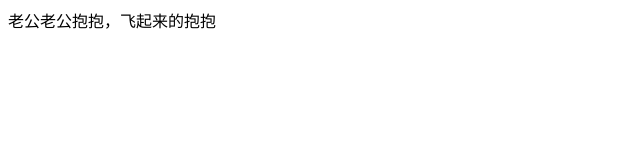
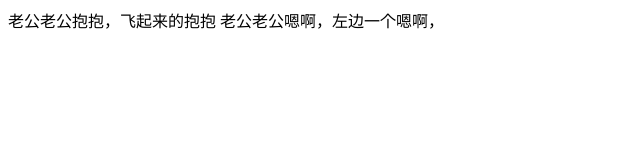
Before and after one commit to shiwaidieyuan/test, a plain HTML site: page index.html in a window 1280 px wide. Shown: the whole page, without its empty margins (0-640 px from the left). Drawn offline with Linux system fonts and the light colour scheme.

Commit message:
左边一个嗯啊

```diff
--- a/index.html
+++ b/index.html
@@ -7,6 +7,7 @@
 	<body>
 		<div>
 			老公老公抱抱，飞起来的抱抱
+            老公老公嗯啊，左边一个嗯啊，
 		</div>
 	</body>
 </html>
```
